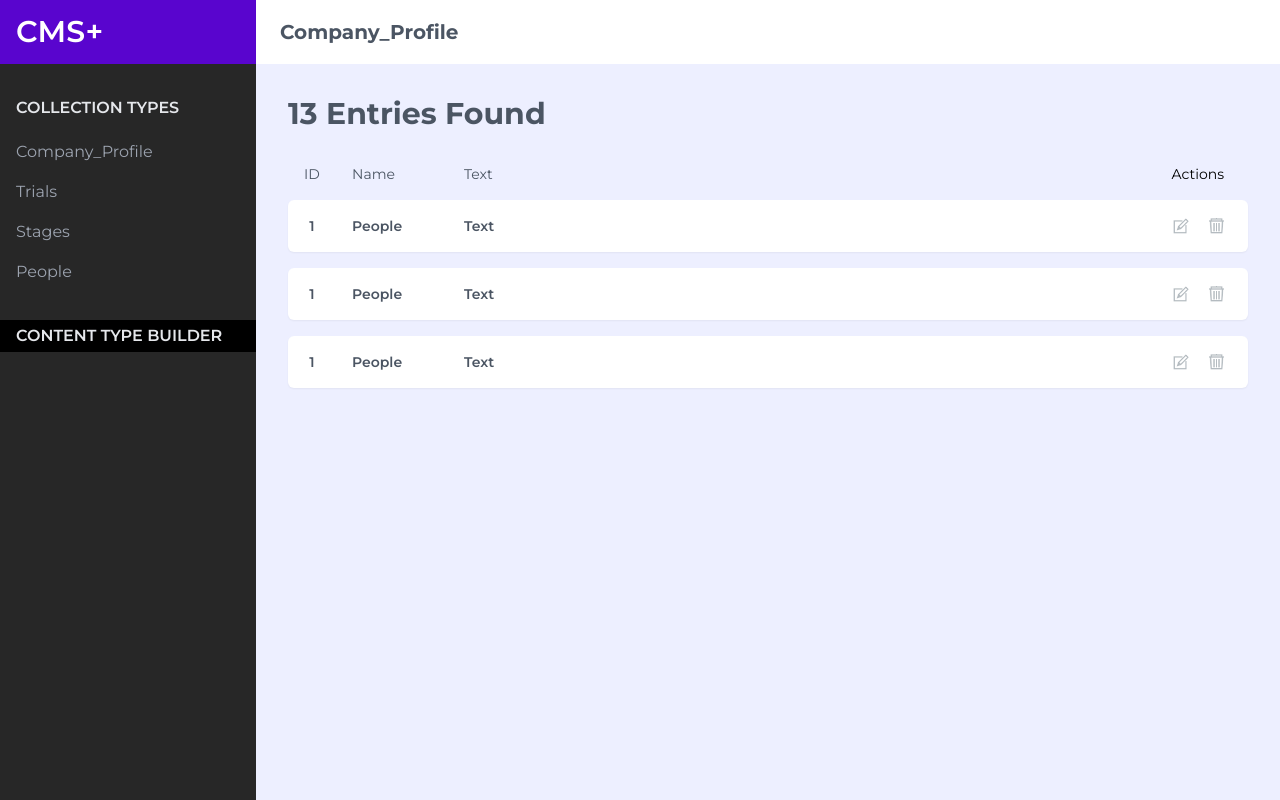
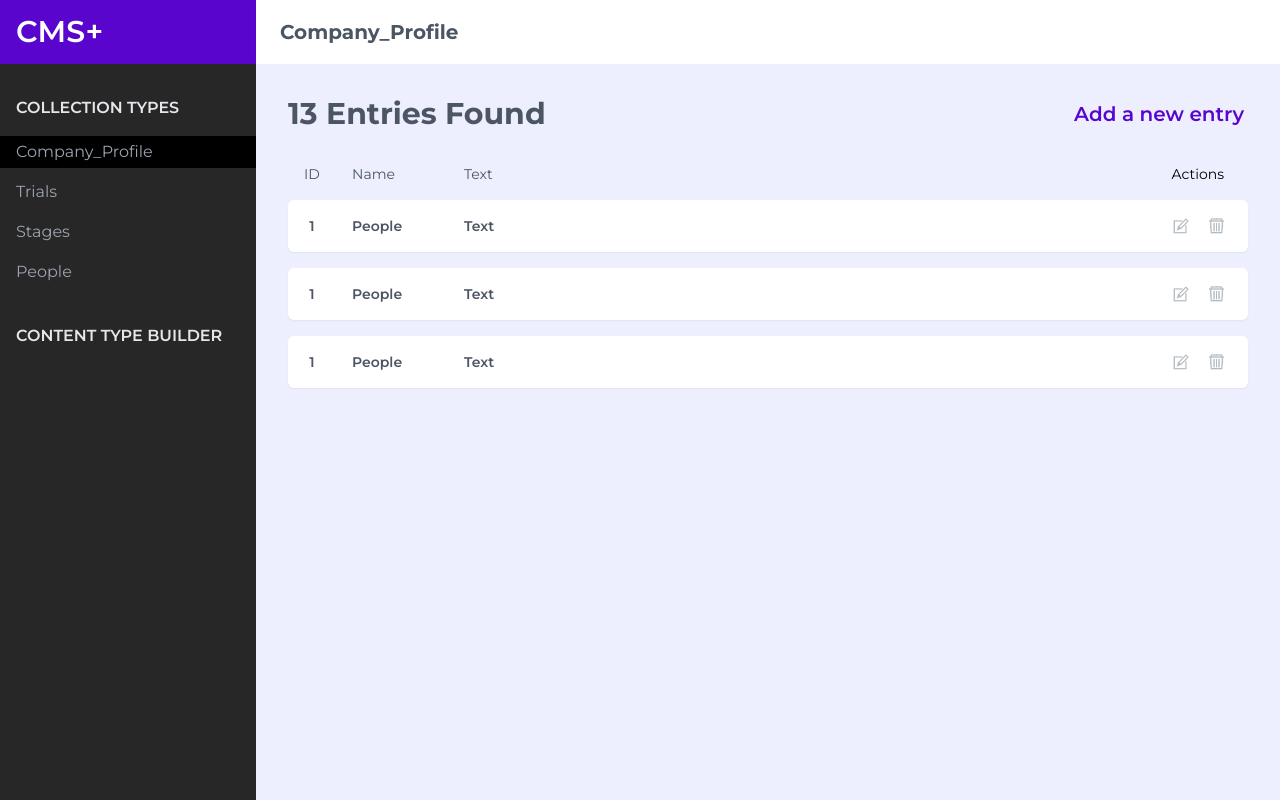
Before and after one commit to souris-dev/cms-plus-fe, a React (Create React App) app: page /collections in a window 1280 px wide. Built offline with nearby package versions, Linux system fonts and the light colour scheme.

Commit message:
feat: add new entry button

```diff
--- a/src/pages/Collections/index.tsx
+++ b/src/pages/Collections/index.tsx
@@ -20,13 +20,13 @@ const Collections: React.FC = (): JSX.Element => {
             </div>
 
             <ul className="mt-4 list-disc">
-              <li className="mt-2 pt-1 pb-1 pl-4 pr-3 text-gray-400 cursor-pointer hover:bg-black">Company_Profile</li>
+              <li className="mt-2 pt-1 pb-1 pl-4 pr-3 text-gray-400 cursor-pointer bg-black">Company_Profile</li>
               <li className="mt-2 pt-1 pb-1 pl-4 pr-3 text-gray-400 cursor-pointer hover:bg-black">Trials</li>
               <li className="mt-2 pt-1 pb-1 pl-4 pr-3 text-gray-400 cursor-pointer hover:bg-black">Stages</li>
               <li className="mt-2 pt-1 pb-1 pl-4 pr-3 text-gray-400 cursor-pointer hover:bg-black">People</li>
             </ul>
 
-            <div className="font-semibold uppercase mt-8 bg-black pt-1 pb-1 pl-4 pr-3">
+            <div className="font-semibold uppercase mt-8 hover:bg-black pt-1 pb-1 pl-4 pr-3">
               Content Type Builder
             </div>
           </div>
@@ -41,8 +41,9 @@ const Collections: React.FC = (): JSX.Element => {
         <div className="flex-grow flex flex-row">
 
           <div className="bg-generic w-full pl-8 pr-8">
-            <div className="mt-8 text-3xl mb-8 font-bold text-gray-600 flex items-center">
+            <div className="mt-8 text-3xl mb-8 font-bold text-gray-600 flex items-center justify-between">
               <div>13 Entries Found</div>
+              <button className="font-semibold text-primary text-xl p-1">Add a new entry</button>
             </div>
 
             {/* Header start (table header) */}
```
